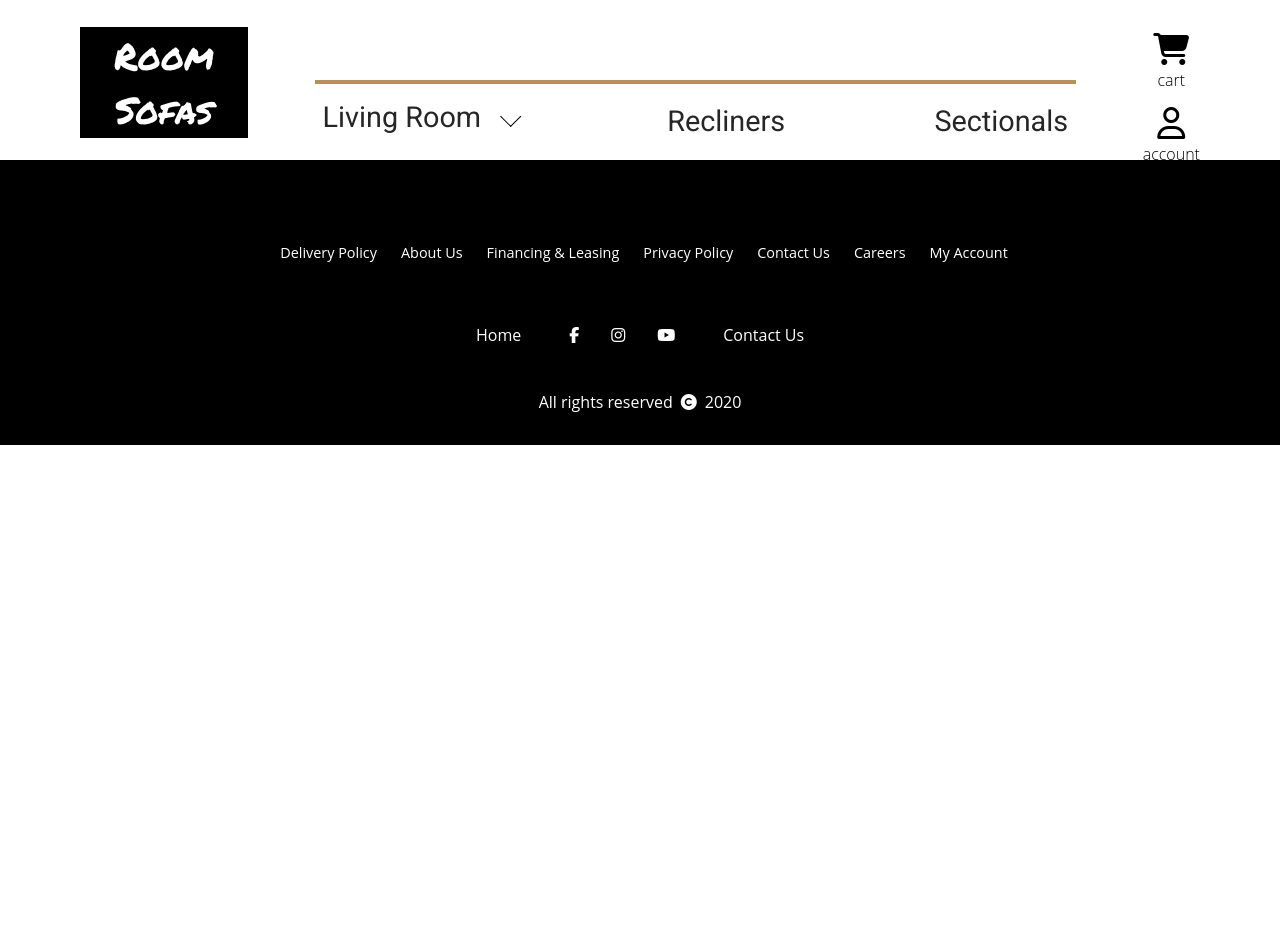
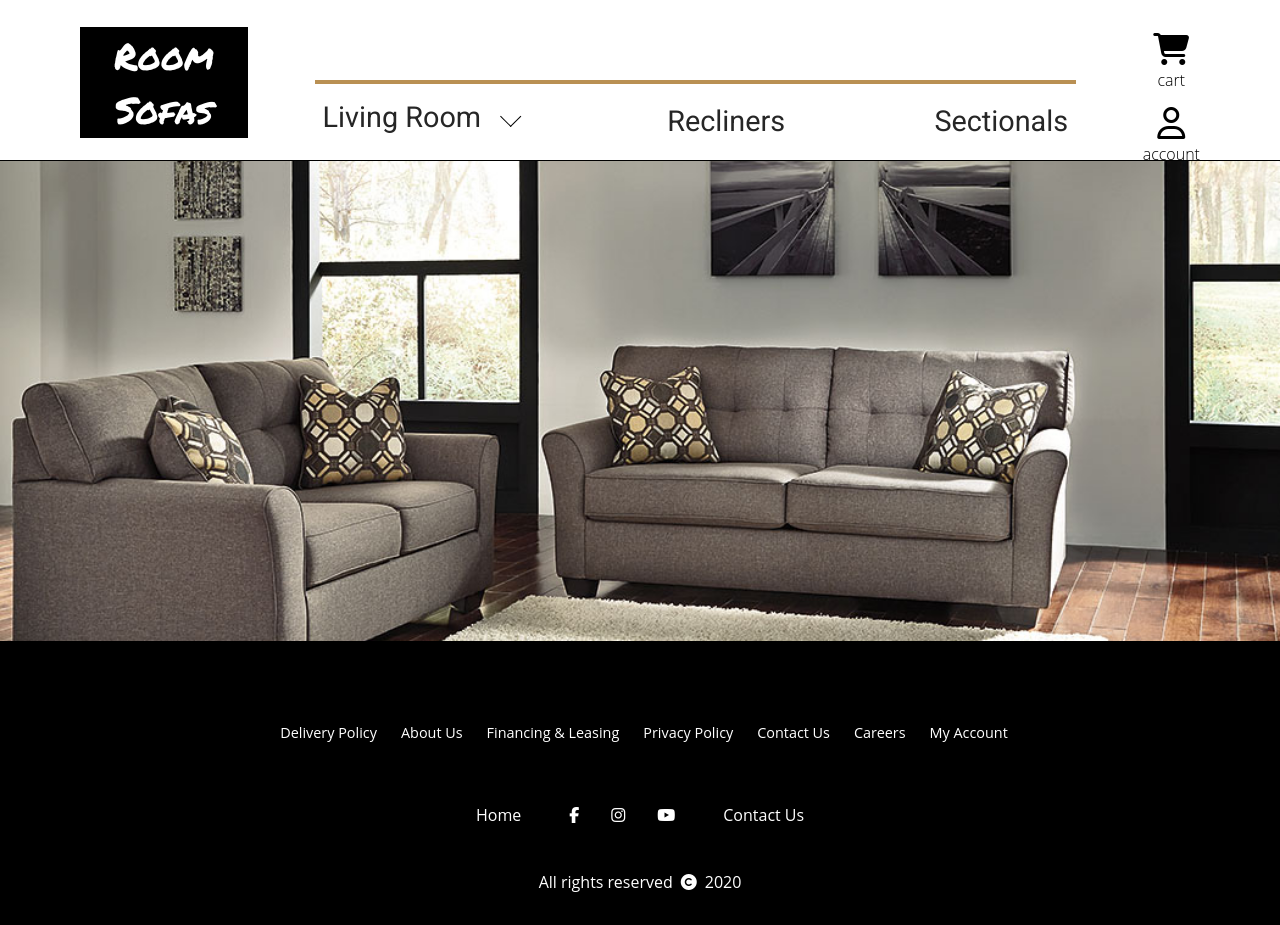
Before and after one commit to cenwachukwu/RoomSofaUI, a React (Vite) app: page / in a window 1280 px wide. Before the commit the page ends 800 px from the top, so only its background shows below. Built offline with nearby package versions, Linux system fonts and the light colour scheme.

Commit message:
added the carrousel to the home page

```diff
--- a/src/components/Carrousel/carrousel.scss
+++ b/src/components/Carrousel/carrousel.scss
@@ -0,0 +1,12 @@
+.tempCarrouselPic {
+  padding: 0;
+  margin: 0;
+  width: 100%;
+  height: 30rem;
+
+  img {
+    height: 100%;
+    width: 100%;
+    object-fit: cover;
+  }
+}
--- a/src/components/pages/Home.js
+++ b/src/components/pages/Home.js
@@ -1,11 +1,13 @@
 import React from 'react';
 import Navbar from '../Navbar/navbar';
 import Footer from '../Footer/footer';
+import Carrousel from '../Carrousel/carrousel';
 
 const Home = (props) => {
   return (
     <div className="Home">
       <Navbar />
+      <Carrousel />
       <Footer />
     </div>
   );
```
Also changed, not shown: 6 other files (tests, documents, lock files or other folders).
